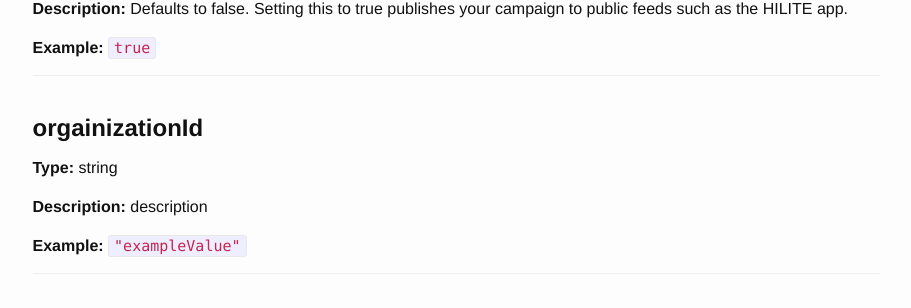
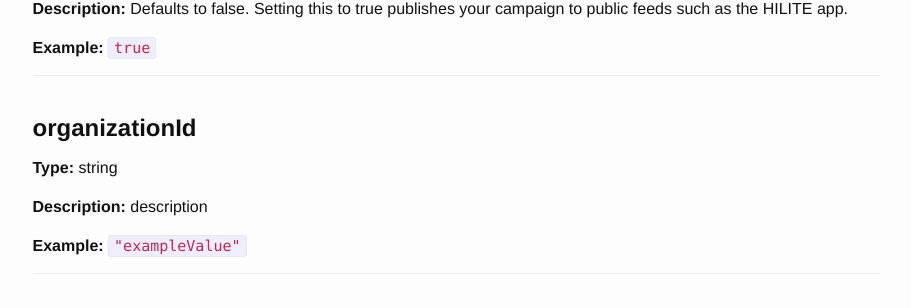
Before and after one commit to hilite-developer-site/hilite-developer-site.github.io, a Jekyll site: the page built from _specs/campaign.md, in a window 1280 px wide. Shown: the part 918-1226 px from the top of the page, without its empty margins (330-1241 px from the left). Built offline with Jekyll 4.4.1, drawn with Linux system fonts in a browser that asks for light colours.

Commit message:
typo fix

```diff
--- a/_data/specs.json
+++ b/_data/specs.json
@@ -29,7 +29,7 @@
         "exampleValue": true
       },
       {
-        "name": "orgainizationId",
+        "name": "organizationId",
         "type": "string",
         "description": "description",
         "exampleValue": "exampleValue"
```
